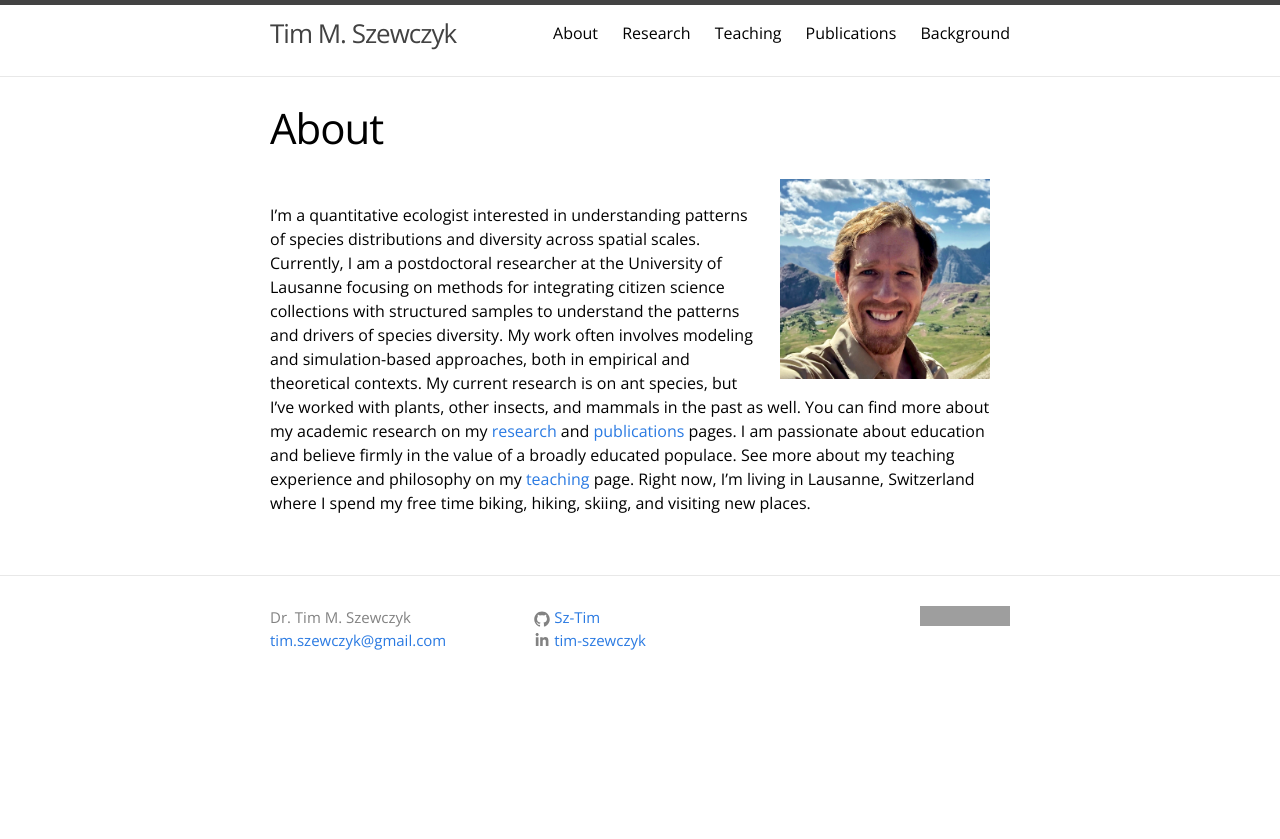
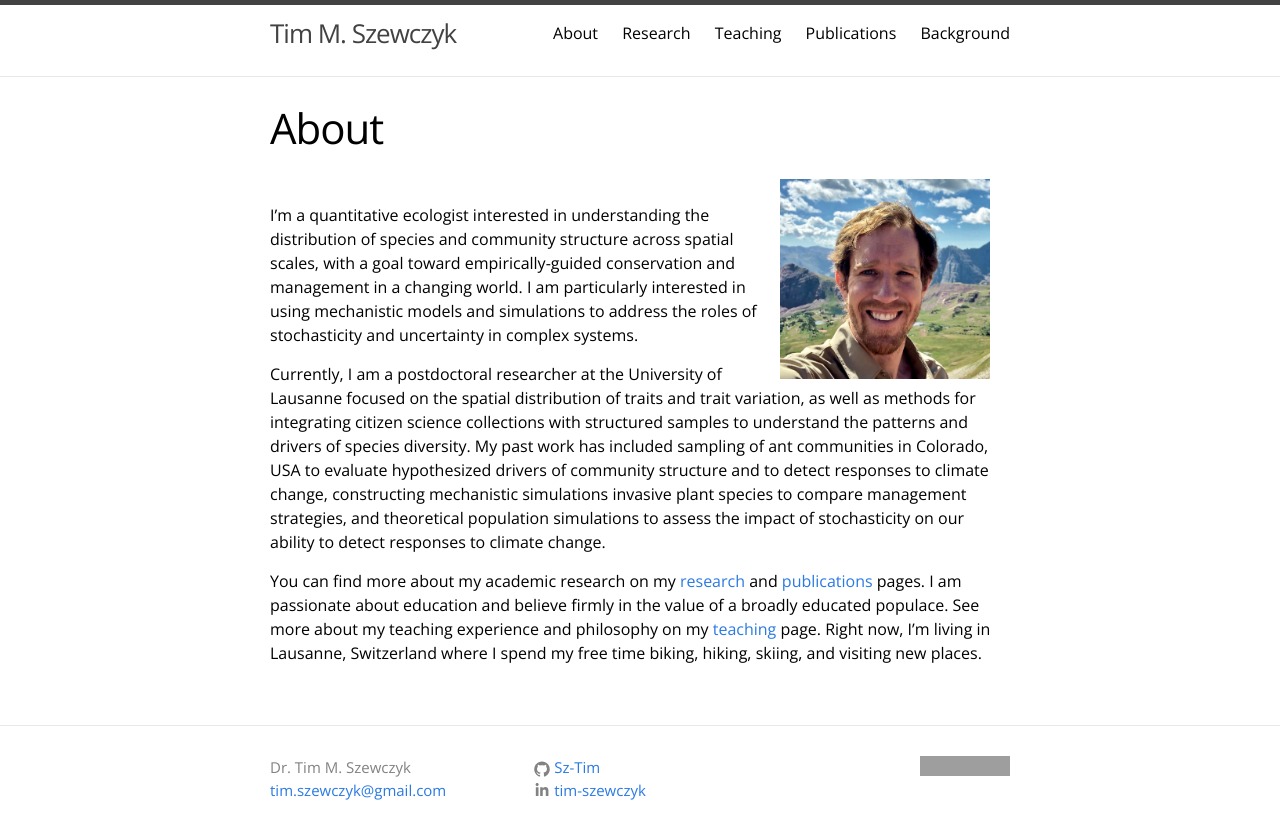
Before and after one commit to Sz-Tim/Sz-Tim.github.io, a Jekyll site: the page built from about.md, in a window 1280 px wide. Shown: the top 839 px of the page. Built offline with Jekyll 4.4.1, drawn with Linux system fonts in a browser that asks for light colours; grey boxes are pictures that could not be loaded.

Commit message:
updates following Lydia's suggestions

```diff
--- a/about.md
+++ b/about.md
@@ -6,4 +6,8 @@ weight: 1
 ---
 
 <img align="right" width="210" height="200" style="margin: 0px 20px" src="{{ site.url }}/assets/headshot_2.jpg">
-I'm a quantitative ecologist interested in understanding patterns of species distributions and diversity across spatial scales. Currently, I am a postdoctoral researcher at the University of Lausanne focusing on methods for integrating citizen science collections with structured samples to understand the patterns and drivers of species diversity. My work often involves modeling and simulation-based approaches, both in empirical and theoretical contexts. My current research is on ant species, but I've worked with plants, other insects, and mammals in the past as well. You can find more about my academic research on my [research](research.md) and [publications](publications.md) pages. I am passionate about education and believe firmly in the value of a broadly educated populace. See more about my teaching experience and philosophy on my [teaching](teaching.md) page. Right now, I'm living in Lausanne, Switzerland where I spend my free time biking, hiking, skiing, and visiting new places.
+I'm a quantitative ecologist interested in understanding the distribution of species and community structure across spatial scales, with a goal toward empirically-guided conservation and management in a changing world. I am particularly interested in using mechanistic models and simulations to address the roles of stochasticity and uncertainty in complex systems.
+
+Currently, I am a postdoctoral researcher at the University of Lausanne focused on the spatial distribution of traits and trait variation, as well as methods for integrating citizen science collections with structured samples to understand the patterns and drivers of species diversity. My past work has included sampling of ant communities in Colorado, USA to evaluate hypothesized drivers of community structure and to detect responses to climate change, constructing mechanistic simulations invasive plant species to compare management strategies, and theoretical population simulations to assess the impact of stochasticity on our ability to detect responses to climate change.
+
+You can find more about my academic research on my [research](research.md) and [publications](publications.md) pages. I am passionate about education and believe firmly in the value of a broadly educated populace. See more about my teaching experience and philosophy on my [teaching](teaching.md) page. Right now, I'm living in Lausanne, Switzerland where I spend my free time biking, hiking, skiing, and visiting new places.
```
